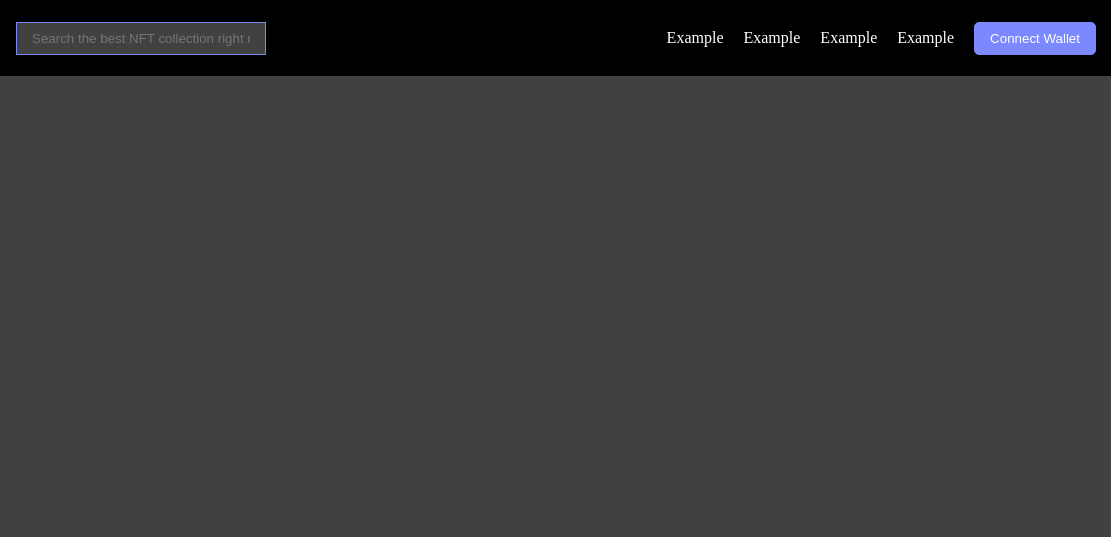
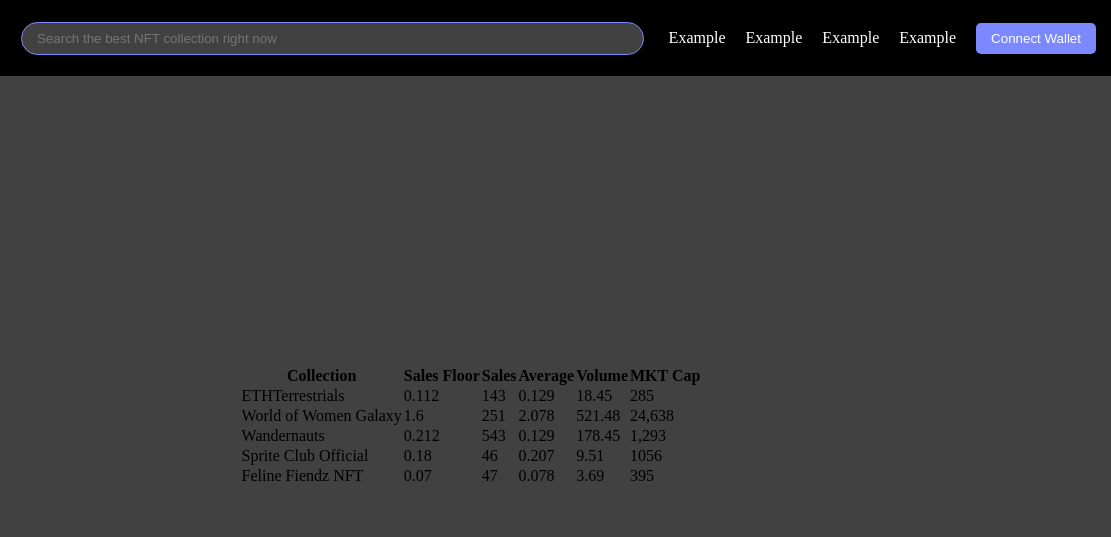
Before and after one commit to Difelice-e/nft-tool, a plain HTML site: page index.html in a window 1280 px wide. Shown: the top 537 px of the page, 169-1280 px from the left. Drawn offline with Linux system fonts and the light colour scheme.

Commit message:
inizio tabella

```diff
--- a/index.html
+++ b/index.html
@@ -16,7 +16,9 @@
 
                 <!-- logo  -->
                 <a href="#"><img src="img/BLNC-Logo-VERSION1-White.png" class="logo" alt="logo"></a>
+            </div>
 
+            <div class="search-bar_wrapper">
                 <!-- searchbar  -->
                 <input type="text" placeholder="Search the best NFT collection right now" class="search-bar">
             </div>
@@ -42,6 +44,66 @@
 
     <main id="main-content">
         <!-- QUI VA LA TABELLA DATI  -->
+        <div class="table-wrapper">
+            <table>
+                <thead>
+                    <tr>
+                        <th>Collection</th>
+                        <th>Sales Floor</th>
+                        <th>Sales</th>
+                        <th>Average</th>
+                        <th>Volume</th>
+                        <th>MKT Cap</th>
+                    </tr>
+                </thead>
+                <tbody>
+                    <tr>
+                        <td>ETHTerrestrials</td>
+                        <td>0.112</td>
+                        <td>143</td>
+                        <td>0.129</td>
+                        <td>18.45</td>
+                        <td>285</td>
+                    </tr>
+
+                    <tr>
+                        <td>World of Women Galaxy</td>
+                        <td>1.6</td>
+                        <td>251</td>
+                        <td>2.078</td>
+                        <td>521.48</td>
+                        <td>24,638</td>
+                    </tr>
+
+                    <tr>
+                        <td>Wandernauts</td>
+                        <td>0.212</td>
+                        <td>543</td>
+                        <td>0.129</td>
+                        <td>178.45</td>
+                        <td>1,293</td>
+                    </tr>
+
+                    <tr>
+                        <td>Sprite Club Official</td>
+                        <td>0.18</td>
+                        <td>46</td>
+                        <td>0.207</td>
+                        <td>9.51</td>
+                        <td>1056</td>
+                    </tr>
+
+                    <tr>
+                        <td>Feline Fiendz NFT</td>
+                        <td>0.07</td>
+                        <td>47</td>
+                        <td>0.078</td>
+                        <td>3.69</td>
+                        <td>395</td>
+                    </tr>
+                </tbody>
+            </table>
+        </div>
     </main>
 
     <footer id="footer">
@@ -50,7 +112,7 @@
             <!-- prima area - contatti  -->
             <div class="footer-area">
                 <img src="img/BLNC-Logo-VERSION1-White.png" alt="logo" class="logo">
-                <p>The best tool to find and analyze nft</p>
+                <p class="footer-text">The best tool to find and analyze nft</p>
                 <ul class="social-links">
                     <li><a href=""><i class="fa-brands fa-facebook-f social-icon"></i></a></li>
                     <li><a href=""><i class="fa-brands fa-instagram social-icon"></i></a></li>
--- a/style.css
+++ b/style.css
@@ -29,11 +29,11 @@
 }
 
 .button {
-    padding: 8px 15px;
+    padding: 5px 12px;
     background-color: #7B88FF;
     color: white;
     border-radius: 5px;
-    border: 1px solid #7B88FF;
+    border: 3px solid #7B88FF;
 }
 
 .button:hover {
@@ -55,10 +55,11 @@
     display: flex;
     justify-content: space-between;
     align-items: center;
+    gap: 25px;
     padding: 20px 15px;
 }
 
-/* SEZIONE DI SINISTRA DELL'HEADER - LOGO E SEARCHBAR  */
+/* SEZIONE DI SINISTRA DELL'HEADER - LOGO  */
 .left-section {
     display: flex;
     gap: 20px;
@@ -69,12 +70,18 @@
     width: 150px;
 }
 
+/* SEZIONE CENTRALE - SEARCHBAR  */
+.search-bar_wrapper {
+    flex-grow: 1;
+}
+
 .search-bar {
-    width: 250px;
+    width: 100%;
     padding: 8px 15px;
     background-color: rgb(65, 65, 65);
     border: 1px solid #7B88FF;
     color: white;
+    border-radius: 999px;
 }
 
 /* SEZIONE DI DESTRA DELL'HEADER - NAVIGAZIONE  */
@@ -88,6 +95,9 @@
 #main-content {
     min-height: 700px;
     background-color: rgb(65, 65, 65);
+    display: flex;
+    justify-content: center;
+    align-items: center;
 }
 
 /* -----FOOTER----- */
@@ -111,6 +121,15 @@
 }
 
 /* PRIMA ZONA FOOTER - LOGO, PICCOLA DESCRIZIONE, CONTATTI  */
+.footer-text::after {
+    display: block;
+    content: "";
+    height: 2px;
+    width: 75%;
+    background-color: #7B88FF;
+    margin-top: 20px;
+}
+
 .social-links {
     display: flex;
     gap: 15px;
@@ -125,6 +144,7 @@
     text-transform: uppercase;
     font-weight: 700;
     font-size: 1.25rem;
+    color: #7B88FF;
 }
 
 .footer-links {
```
